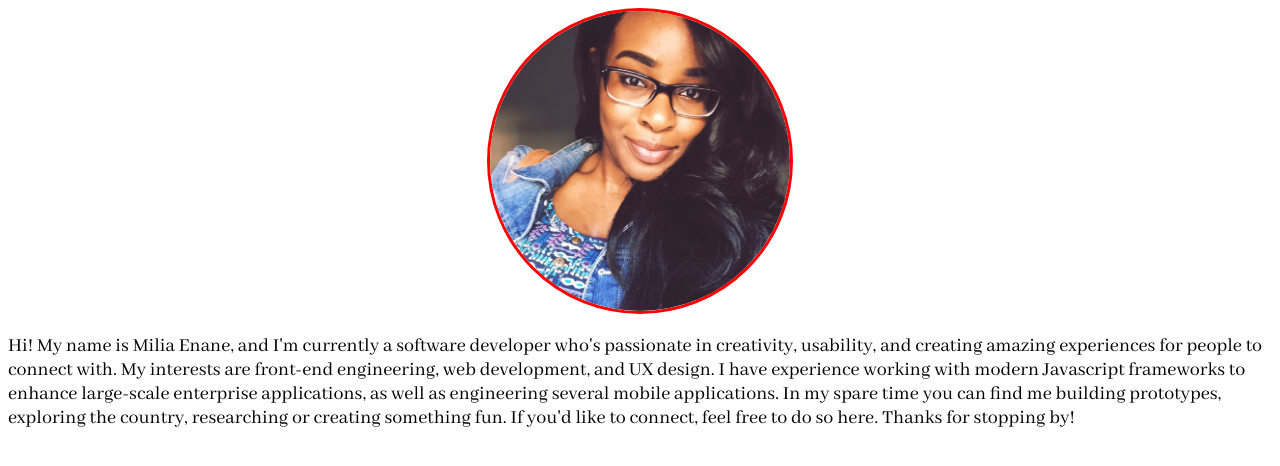
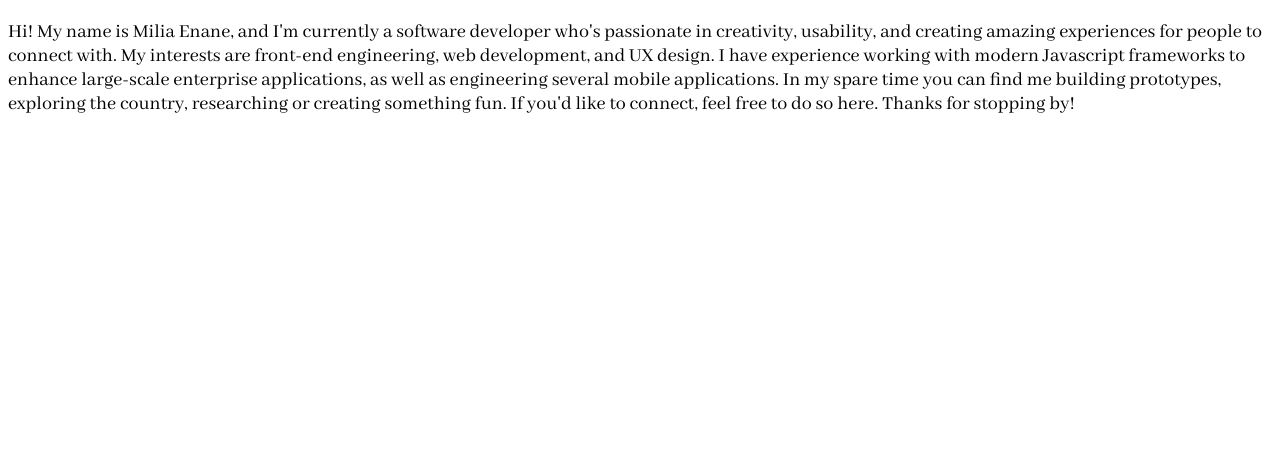
Before and after one commit to menane/menane.github.io, a plain HTML site: page index.html in a window 1280 px wide. Drawn offline with Linux system fonts and the light colour scheme.

Commit message:
Update index.html

```diff
--- a/index.html
+++ b/index.html
@@ -5,7 +5,7 @@
         <link rel="stylesheet" type="text/css" href="main.css">
     </head>
     <body>
-        <div class="avatar"><img class="avatar__img" src="my-profile-img.jpg" alt="profile picture"></div>
+<!--         <div class="avatar"><img class="avatar__img" src="my-profile-img.jpg" alt="profile picture"></div> -->
         <p class="main-font">Hi! My name is Milia Enane, and I'm currently a software developer who's passionate in creativity, usability, and creating amazing experiences for people to connect with. My interests are front-end engineering, web development, and UX design. I have experience working with modern Javascript frameworks to enhance large-scale enterprise applications, as well as engineering several mobile applications. In my spare time you can find me building prototypes, exploring the country, researching or creating something fun. If you'd like to connect, feel free to do so here. Thanks for stopping by! </p>
     </body>
 </html>
```
